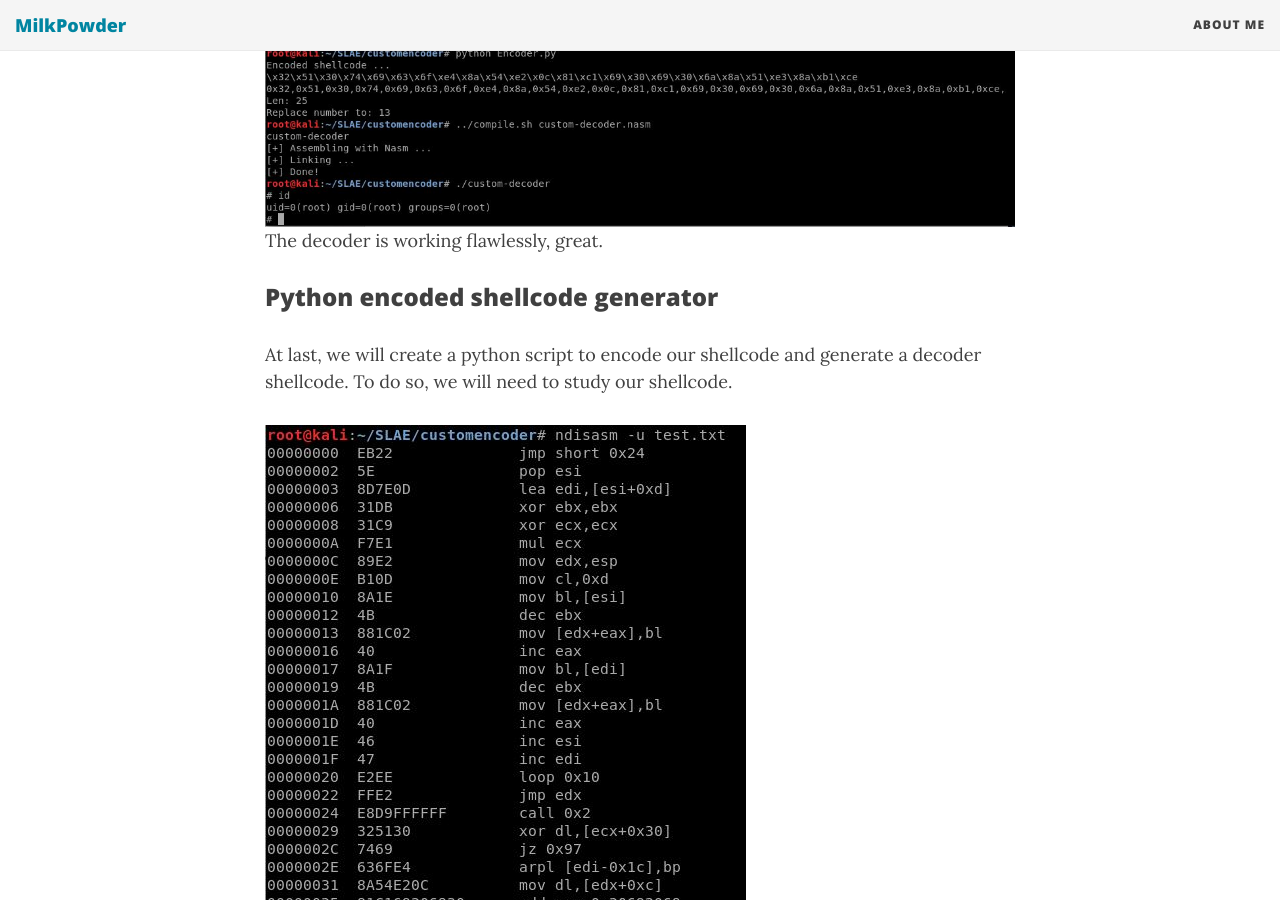
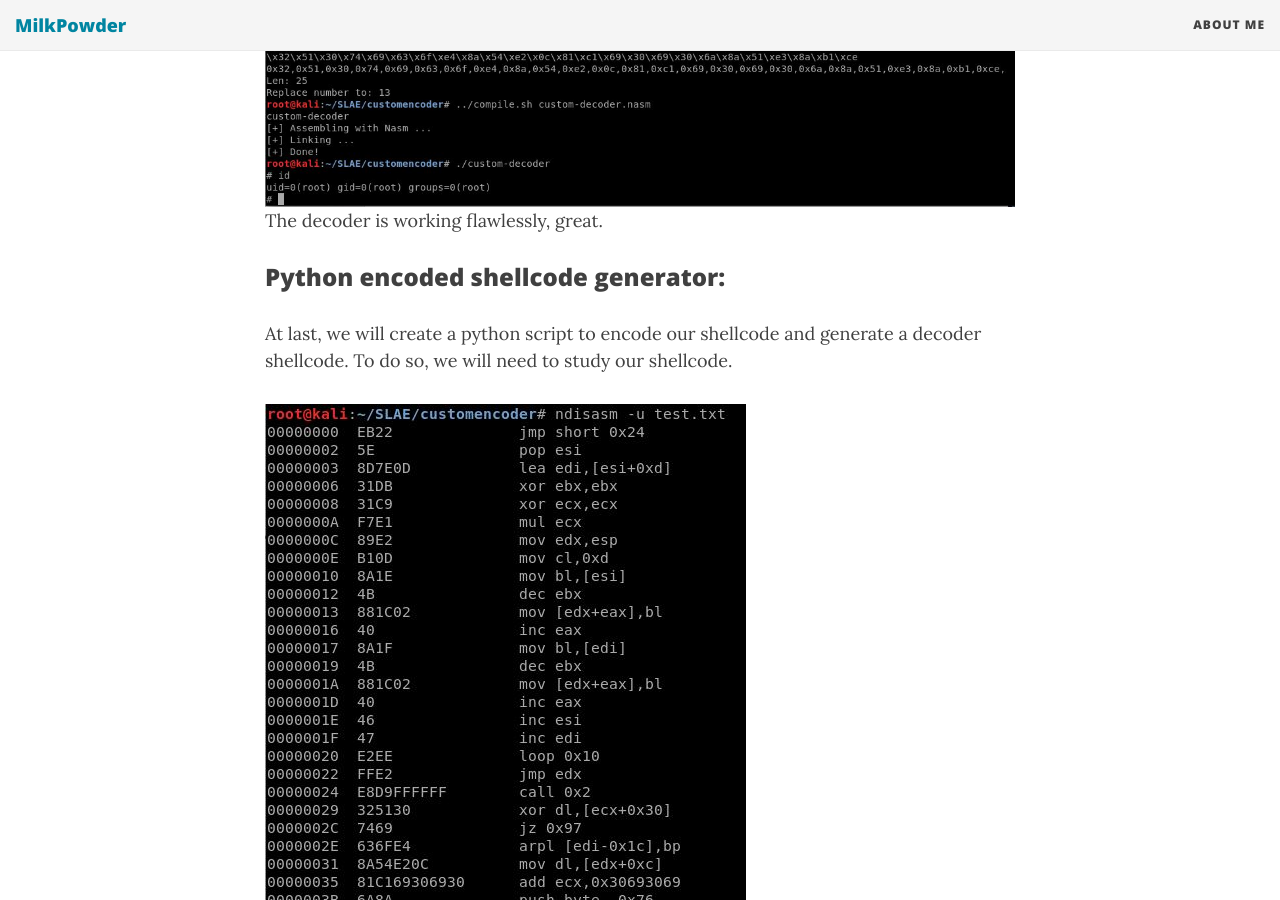
Before and after one commit to xMilkPowderx/xMilkPowderx.github.io, a Jekyll site: the page built from _posts/2019-06-15-SLAEEX4.md, in a window 1280 px wide and 900 px high, scrolled down 6301 px. Built offline with Jekyll 4.4.1, drawn with Linux system fonts in a browser that asks for light colours; nearby versions of some CDN libraries; some of the changed text lies outside the part shown.

Commit message:
SLAE-Ex4

````diff
--- a/_posts/2019-06-15-SLAEEX4.md
+++ b/_posts/2019-06-15-SLAEEX4.md
@@ -99,7 +99,8 @@
 
 At last, we combine both decoder and created a python encoder to create the shellcode the shellcode used here is the execve-stack that will execute /bin/sh
 
-###Python encoder
+### Python encoder:
+
 ```python
 import random
 
@@ -174,7 +175,8 @@
 <img class="image image--xl" src="https://raw.githubusercontent.com/xMilkPowderx/xMilkPowderx.github.io/master/assets/images/SLAE/Ex4-5.JPG"/>
 The decoder is working flawlessly, great.
 
-### Python encoded shellcode generator
+### Python encoded shellcode generator:
+
 At last, we will create a python script to encode our shellcode and generate a decoder shellcode. To do so, we will need to study our shellcode.
 
 <img class="image image--xl" src="https://raw.githubusercontent.com/xMilkPowderx/xMilkPowderx.github.io/master/assets/images/SLAE/Ex4-6.JPG"/>
````
